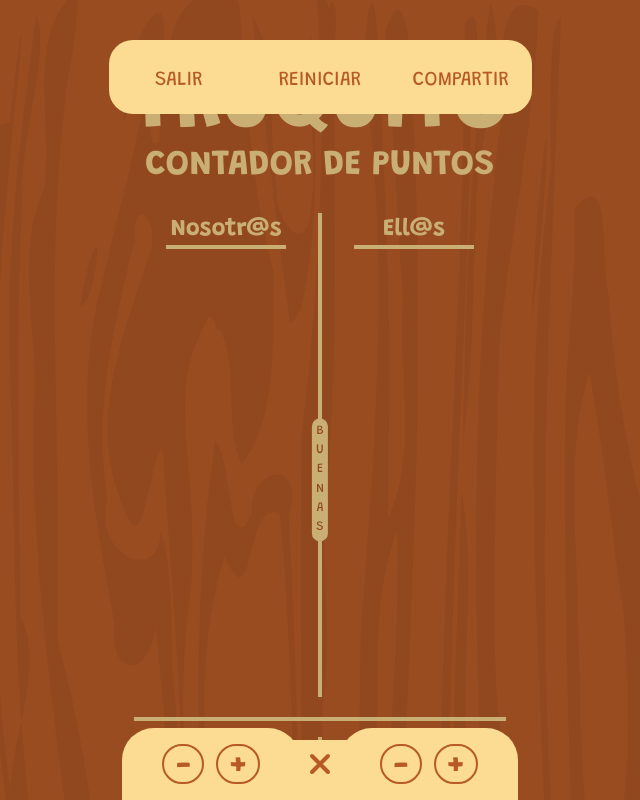
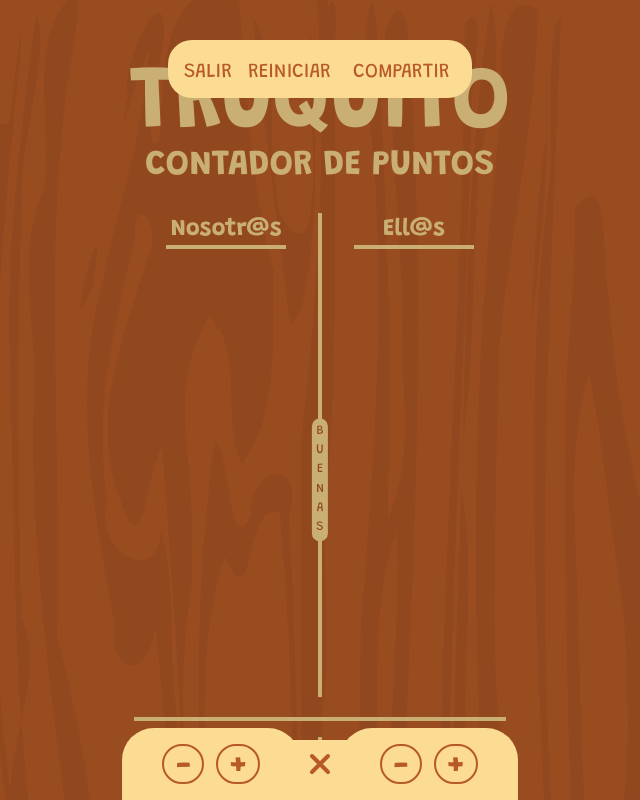
Before and after one commit to ramiro-l/Truquito-App, a Next.js app: page /contador-de-puntos in a window 1280 px wide. Both pictures are taken after a click on the button 640 px from the left and 764 px from the top of the page. Shown: the top 800 px of the page, without its empty margins (320-960 px from the left). Built offline with nearby package versions, Linux system fonts and the light colour scheme.

Commit message:
fixed more bugs

```diff
--- a/src/components/CardPoints.tsx
+++ b/src/components/CardPoints.tsx
@@ -218,14 +218,14 @@ export default function CardPoints() {
               menu ? "block" : "hidden"
             }  fixed flex  justify-center top-10 bg-primary rounded-3xl max-w-[95vw]  text-secondary`}
           >
-            <ul className="py-2 text-sm flex flex-row">
+            <ul className="p-2 text-sm flex flex-row justify-between">
               <li>
                 <Link
                   href="/"
                   onClick={() => {
                     setMenu(!menu);
                   }}
-                  className="py-1 pt-[10px] block text-center uppercase text-xl rounded-3xl m-2 w-[125px] hover:bg-secondary hover:text-primary"
+                  className="py-1 px-2 pt-[10px] block text-center uppercase text-xl rounded-3xl  hover:bg-secondary hover:text-primary"
                 >
                   salir
                 </Link>
@@ -236,23 +236,17 @@ export default function CardPoints() {
                     handleRemoveAllPoints();
                     setMenu(!menu);
                   }}
-                  className="py-1 pt-[10px] block text-center uppercase text-xl rounded-3xl m-2 w-[125px] hover:bg-secondary hover:text-primary"
+                  className="py-1 px-2 pt-[10px] block text-center uppercase text-xl rounded-3xl  hover:bg-secondary hover:text-primary"
                 >
                   Reiniciar
                 </button>
               </li>
               <li>
-                <button className="py-1 pt-[10px] block text-center uppercase text-xl rounded-3xl m-2 w-[125px] hover:bg-secondary hover:text-primary">
+                <button className="py-1 px-2 pt-[10px] block text-center uppercase text-xl rounded-3xl w-[125px] hover:bg-secondary hover:text-primary">
                   <ShareWeb
                     content="Compartir"
                     textTitle={`Compartir la partida de ${content.name}`}
-                    textShare={`
-                    La partida de ${content.name} termino en:
-
-                    Ell@s: ${player_2.points}
-                    Nosotr@s:${player_1.points}
-
-                    ${content.host}
+                    textShare={`La partida de ${content.name} termino con ell@s ${player_2.points} puntos y nosotr@s ${player_1.points} puntos.
                     `}
                   />
                 </button>
```
